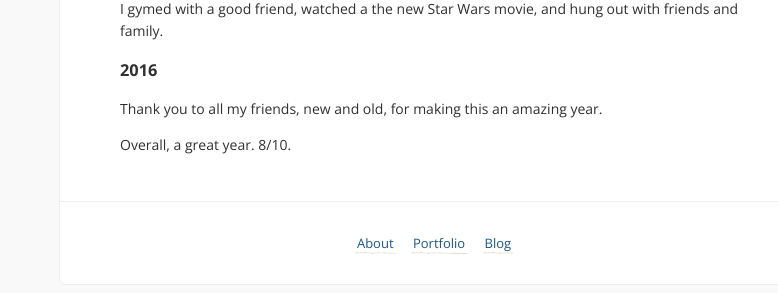
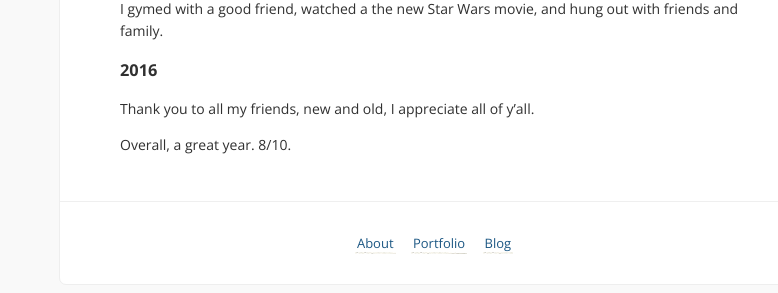
Before and after one commit to salolivares/salolivares.github.io, a Jekyll site: the page built from _posts/2017-01-19-a-year-in-review-2016.md, in a window 1280 px wide and 900 px high, scrolled down 2476 px. Shown: the part 513-806 px from the top of the window, without its empty margins (206-984 px from the left). Built offline with Jekyll 4.4.1, drawn with Linux system fonts in a browser that asks for light colours; comment, search, counter and statistics services are not loaded.

Commit message:
edited post

```diff
--- a/_posts/2017-01-19-a-year-in-review-2016.md
+++ b/_posts/2017-01-19-a-year-in-review-2016.md
@@ -82,6 +82,6 @@ Once done with finals, I was back home, surrounded with family. The 4 week long
 I gymed with a good friend, watched a the new Star Wars movie, and hung out with friends and family.
 
 ### 2016
-Thank you to all my friends, new and old, for making this an amazing year.
+Thank you to all my friends, new and old, I appreciate all of y'all.
 
 Overall, a great year. 8/10.
```
